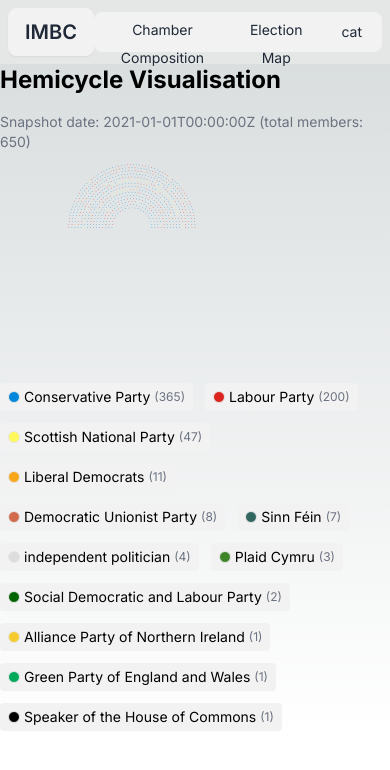
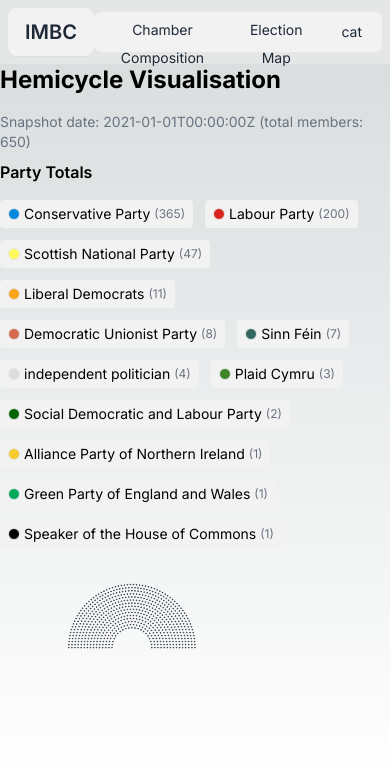
Before and after one commit to thoroc/civitas, a Next.js app: page /parliament in a window 390 px wide. Shown: the top 770 px of the page. Built offline with nearby package versions, Linux system fonts and the light colour scheme.

Commit message:
feat(parliament): add tooltip, outlines, and responsive side legend layout

```diff
--- a/src/app/parliament/HemicycleReact.tsx
+++ b/src/app/parliament/HemicycleReact.tsx
@@ -14,6 +14,7 @@
 const HemicycleReact = ({ members, width = 900, height = 480 }: HemicycleReactProps) => {
   const containerRef = useRef<HTMLDivElement | null>(null);
   const [seatScale, setSeatScale] = useState(1);
+  const [tooltip, setTooltip] = useState<{ x: number; y: number; member: Member } | null>(null);
 
   useEffect(() => {
     if (!containerRef.current) return;
@@ -76,10 +77,28 @@
               cy={s.y}
               r={(s.a ? s.a / 2.2 : 2.4) * seatScale}
               fill={s.member?.party?.color || '#808080'}
-            >
-              <title>{`${s.member?.label} (${s.member?.party?.label || 'Independent'})`}</title>
-            </circle>
+              stroke="#1f2937"
+              strokeWidth={0.4 / seatScale}
+              onMouseEnter={() => setTooltip({ x: s.x, y: s.y, member: s.member })}
+              onMouseLeave={() => setTooltip(null)}
+              onFocus={() => setTooltip({ x: s.x, y: s.y, member: s.member })}
+              onBlur={() => setTooltip(null)}
+              tabIndex={0}
+            />
           ))}
+          {tooltip && (
+            <g transform={`translate(${tooltip.x}, ${tooltip.y})`}>
+              <rect x={6} y={-4} rx={2} ry={2} fill="#111827" opacity={0.85} height={28} width={180} />
+              <text x={10} y={12} fill="#fff" fontSize={10} fontFamily="system-ui, sans-serif">
+                {tooltip.member.label}
+              </text>
+              {tooltip.member.party?.label && (
+                <text x={10} y={22} fill="#d1d5db" fontSize={9} fontFamily="system-ui, sans-serif">
+                  {tooltip.member.party.label}
+                </text>
+              )}
+            </g>
+          )}
         </svg>
       </div>
     </div>
--- a/src/app/parliament/page.tsx
+++ b/src/app/parliament/page.tsx
@@ -30,9 +30,16 @@
       {snapshot && (
         <ParliamentFiltersProvider>
           <div>
-            <p className="text-sm text-gray-500">Snapshot date: {snapshot.meta.date} (total members: {snapshot.meta.total})</p>
-            <HemicycleReact members={snapshot.members} />
-            <PartyLegend members={snapshot.members} />
+            <p className="text-sm text-gray-500 mb-2">Snapshot date: {snapshot.meta.date} (total members: {snapshot.meta.total})</p>
+            <div className="grid gap-6 lg:grid-cols-4 items-start">
+              <div className="lg:col-span-3 order-2 lg:order-1">
+                <HemicycleReact members={snapshot.members} />
+              </div>
+              <aside className="lg:col-span-1 order-1 lg:order-2">
+                <h2 className="font-semibold mb-2">Party Totals</h2>
+                <PartyLegend members={snapshot.members} />
+              </aside>
+            </div>
           </div>
         </ParliamentFiltersProvider>
       )}
```
